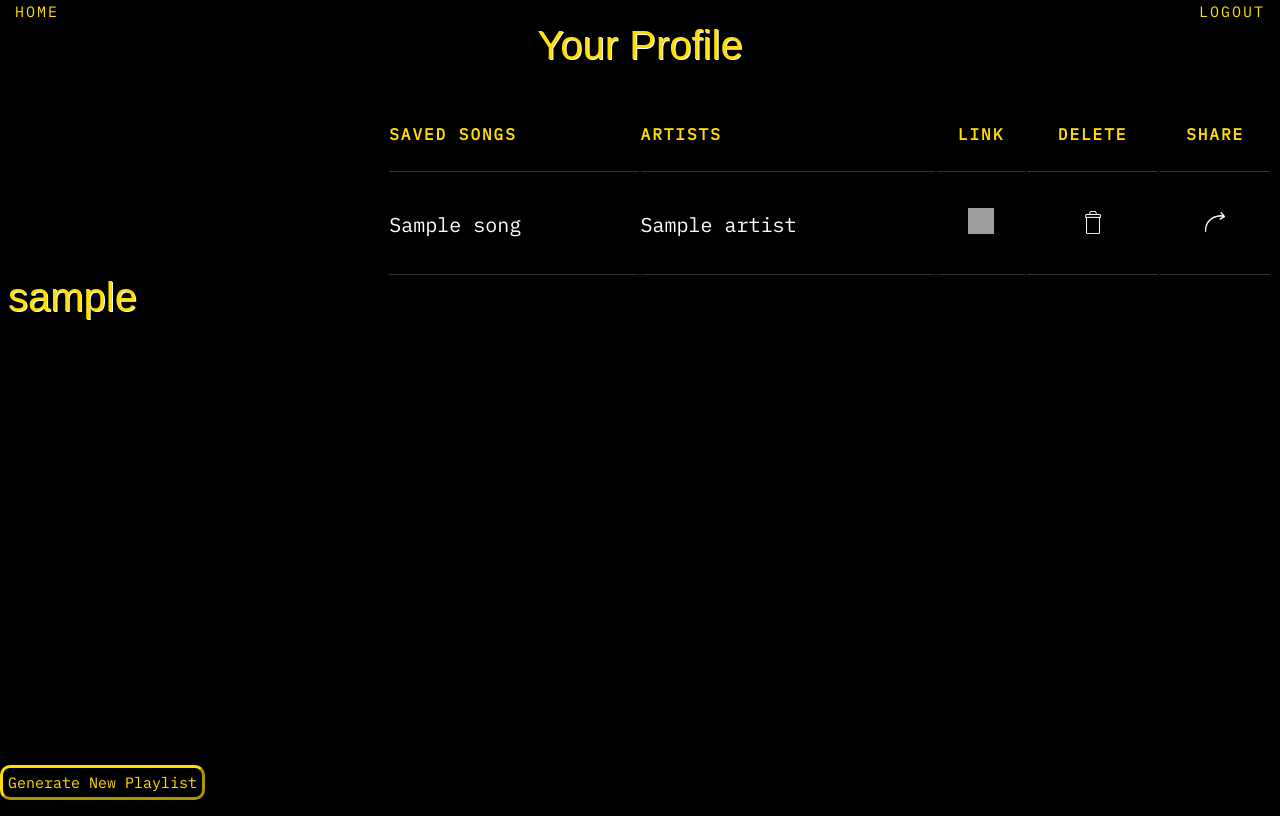
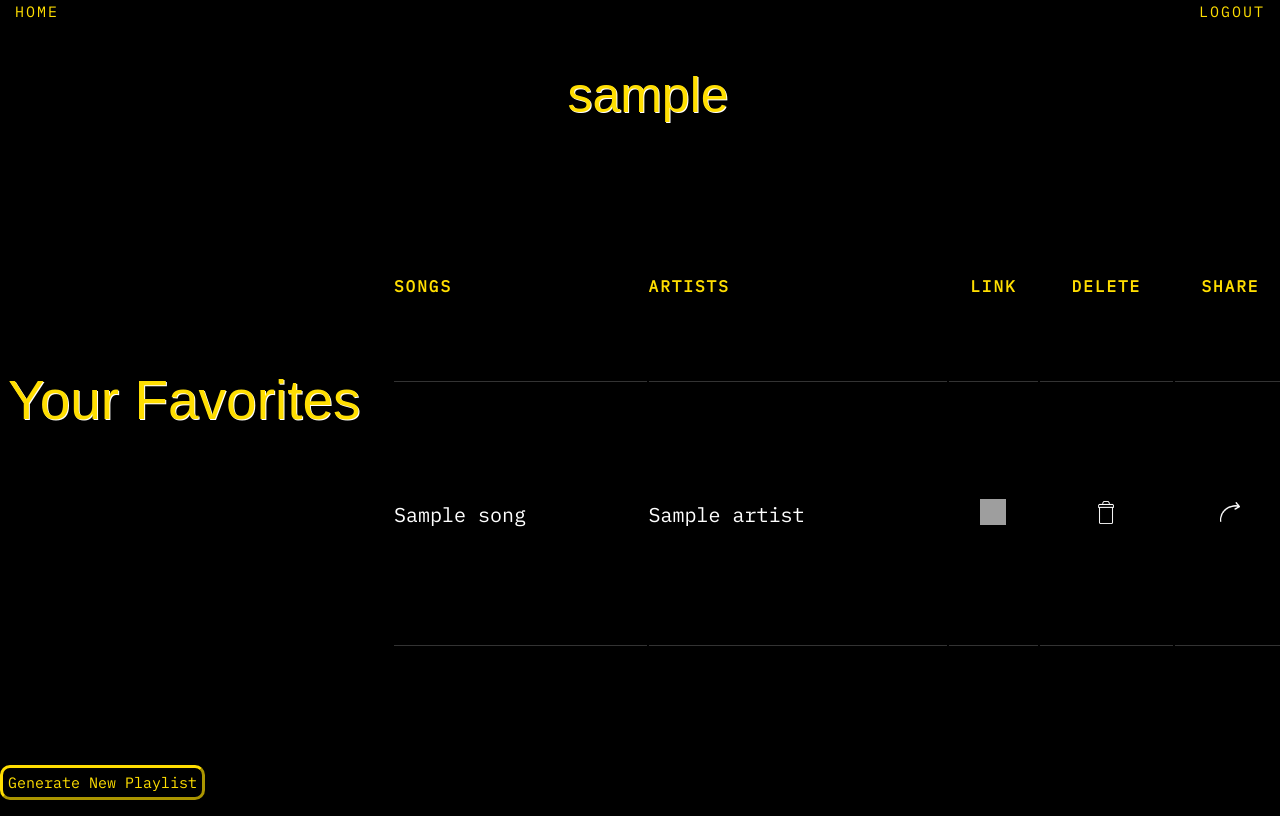
Before and after one commit to mhanna15/playlist-creator, a Python web app: template templates/profile.html in a window 1280 px wide. Run offline with Jinja, Linux system fonts and the light colour scheme; the template is opened without the code that fills it: most values are stand-ins (such as "Sample title", 1, 10 or a date in 2020); some web fonts are replaced; grey boxes are pictures that could not be loaded.

Commit message:
Finished profile.css

```diff
--- a/main.py
+++ b/main.py
@@ -99,7 +99,7 @@ class ProfileHandler(webapp2.RequestHandler):
             User(email=google_user.email(), nickname=google_user.nickname(), favorites=[]).put()
         self.response.write(template.render({
             'nickname': google_user.nickname(),
-            'logout_url': users.create_logout_url('/profile'),
+            'logout_url': users.create_logout_url('/home'),
             'favorites': [Song.get_by_id(key.id()) for key in user.favorites]
         }))
 
--- a/styles/profile.css
+++ b/styles/profile.css
@@ -4,8 +4,8 @@ body {
     grid-template-rows: 20% 60% 20%;
     grid-template-columns: 30% 70%;
     color: white;
-    height: 100;
-    width: 100;
+    height: 100vh;
+    width: 100vw;
 }
 
 h1 {
@@ -17,21 +17,21 @@ h1 {
     margin-bottom: 20px;
     font-weight: 100;
     grid-column: 1 / span 2;
-    font-size: 40px;
+    font-size: 50px;
     margin-bottom: 20px;
 }
 
-#email {
+#yourfavorites {
     grid-row: 2;
     grid-column: 1;
     display: flex;
-    flex-direction: row;
     justify-content: flex-start;
     margin-top: 200px;
     font-family: 'Lacquer', sans-serif;
-    font-size: 40px;
+    font-size: 55px;
     color: rgb(255, 222, 1);
     text-shadow: 1px 1px white;
+
 }
 
 #homebutton {
@@ -104,9 +104,10 @@ h1 {
 
 table {
     grid-row: 2;
-    grid-column: 2;
+    grid-column: 2;;
     margin-top: 20px;
 }
+
 
 #spotifyicon {
     width: 26px;
--- a/templates/home.html
+++ b/templates/home.html
@@ -19,9 +19,9 @@
 </html>
 
 
-<!-- <div id="profilepage">
+<div id="profilepage">
     <a href="/profile"><input type="submit" value="Profile Page"></a>
 </div>
 <div id="questionspage">
     <a href="/questions"><input type="submit" value="Build Your Playlist"></a> -->
-    <!-- </div> -->
+</div>
--- a/templates/profile.html
+++ b/templates/profile.html
@@ -9,17 +9,18 @@
     <title>Profile Page</title>
 </head>
 <body>
-    <h1>Your Profile</h1>
-    <div id = "email">{{ nickname }}</div>
+    <h1>{{ nickname }}</h1>
+
     <div id = "homebutton">
       <a href = "/home">HOME</a>
     </div>
     <div id ="logoutlink">
       <a href = "{{ logout_url }}">LOGOUT</a>
     </div>
+    <div id = "yourfavorites">Your Favorites</div>
     <table style="width:100%">
         <tr>
-            <th>Saved Songs</th>
+            <th>Songs</th>
             <th>Artists</th>
             <th style="text-align:center">Link</th>
             <th style="text-align:center">Delete</th>
```
